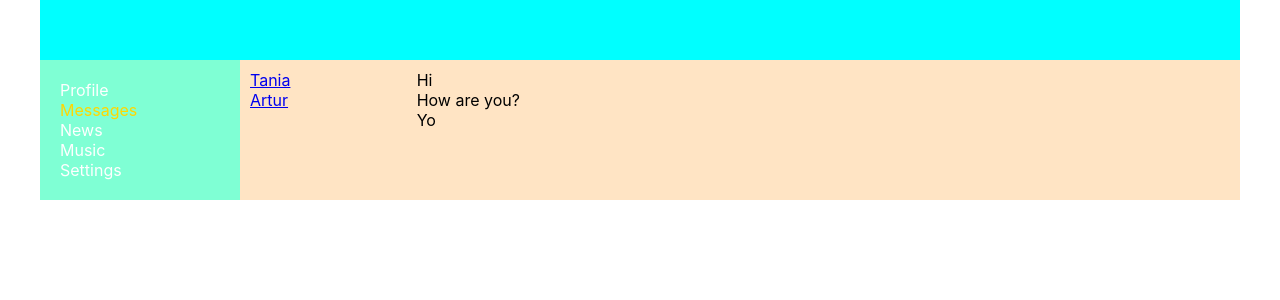
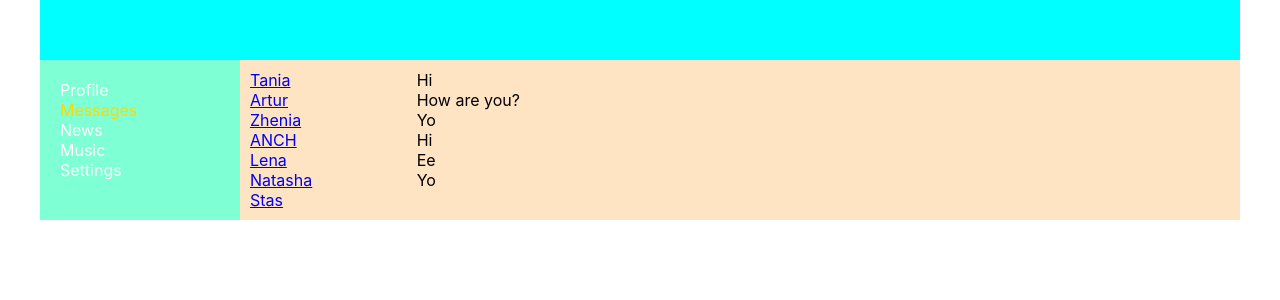
Before and after one commit to GadzhievElnar/react-app, a React (Create React App) app: page /Dialogs in a window 1280 px wide. Shown: the top 300 px of the page. Built offline with nearby package versions, Linux system fonts and the light colour scheme.

Commit message:
25 метод массива - map

```diff
--- a/src/components/Dialogs/Dialogs.jsx
+++ b/src/components/Dialogs/Dialogs.jsx
@@ -25,16 +25,17 @@ const Dialogs = (props) => {
         {id: 1, message: 'Yo'}
     ];
 
+    let dialogsElements = dialogsData.map( dialog => <DialogItem id={dialog.id} name={dialog.name} /> );
+
+    let messagesElements =  messagesData.map( message => <Message id={message.id} message={message.message} />);
+
     return (
         <div className={styles.dialogs}>
             <div className={styles.dialogsItems}>
-                <DialogItem id={dialogsData[0].id} name={dialogsData[0].name} />
-                <DialogItem id={dialogsData[1].id} name={dialogsData[1].name} />
+                { dialogsElements }
             </div>
             <div className={styles.messages}>
-                <Message message={messagesData[0].message}/>
-                <Message message={messagesData[1].message}/>
-                <Message message={messagesData[2].message}/>
+                { messagesElements }
             </div>
         </div>
     );
--- a/src/components/Profile/MyPosts/MyPosts.jsx
+++ b/src/components/Profile/MyPosts/MyPosts.jsx
@@ -6,8 +6,11 @@ const MyPosts = () => {
 
     let postsData = [
         {id: 1, message: 'Hi, how are you?', likesCount: 15},
-        {id: 2, message: 'It`s my first post', likesCount: 20}
+        {id: 2, message: 'It`s my first post', likesCount: 20},
+        {id: 2, message: 'Array method MAP', likesCount: 10}
     ];
+
+    let postsElements = postsData.map( post => <Post id={post.id} message={post.message} likeCount={post.likesCount} /> );
 
     return(
     <div className={styles.postsBlock}>
@@ -21,8 +24,7 @@ const MyPosts = () => {
             </div>
         </div>
         <div className={styles.posts}>
-            <Post id={postsData[0].id} message={postsData[0].message} likeCount={postsData[0].likesCount} />
-            <Post id={postsData[1].id} message={postsData[1].message} likeCount={postsData[1].likesCount} />
+            { postsElements }
         </div>
     </div>
     );
```
